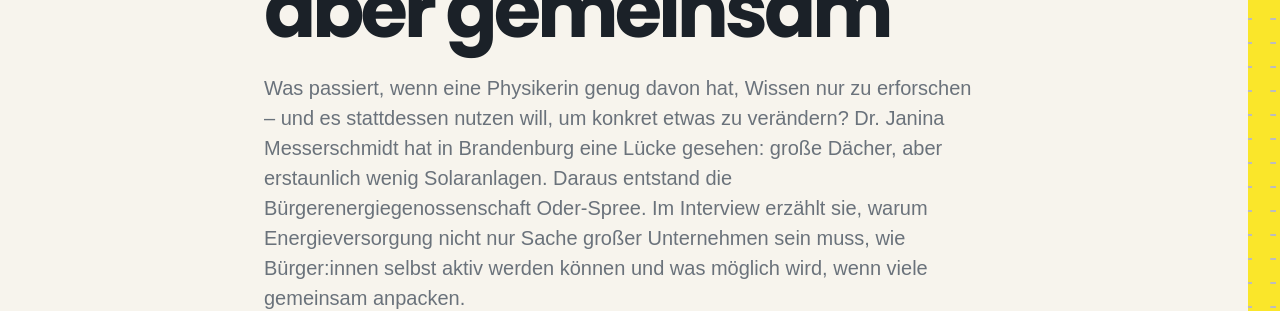
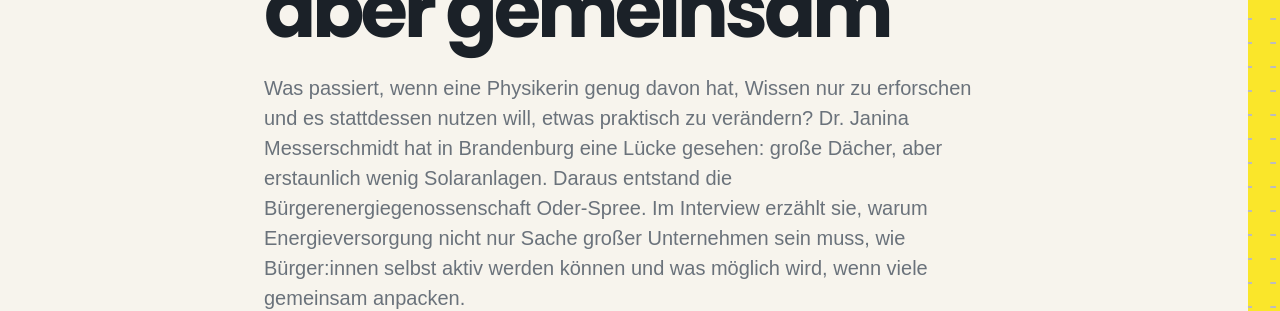
Before and after one commit to okfde/open-energy, a Jekyll site: the page built from _blog/interview-janina.md, in a window 1280 px wide and 900 px high, scrolled down 337 px. Shown: the part 183-494 px from the top of the window. Built offline with Jekyll 4.4.1, drawn with Linux system fonts in a browser that asks for light colours; some web fonts are replaced.

Commit message:
changed teaser

```diff
--- a/_blog/interview-janina.md
+++ b/_blog/interview-janina.md
@@ -2,7 +2,7 @@
 title: "Bürgerenergie: Strom selbermachen, aber gemeinsam"
 date: 2026-08-06
 category: Solarenergie
-excerpt: "Was passiert, wenn eine Physikerin genug davon hat, Wissen nur zu erforschen – und es stattdessen nutzen will, um konkret etwas zu verändern? Dr. Janina Messerschmidt hat in Brandenburg eine Lücke gesehen: große Dächer, aber erstaunlich wenig Solaranlagen. Daraus entstand die Bürgerenergiegenossenschaft Oder-Spree. Im Interview erzählt sie, warum Energieversorgung nicht nur Sache großer Unternehmen sein muss, wie Bürger:innen selbst aktiv werden können und was möglich wird, wenn viele gemeinsam anpacken."
+excerpt: "Was passiert, wenn eine Physikerin genug davon hat, Wissen nur zu erforschen und es stattdessen nutzen will, etwas praktisch zu verändern? Dr. Janina Messerschmidt hat in Brandenburg eine Lücke gesehen: große Dächer, aber erstaunlich wenig Solaranlagen. Daraus entstand die Bürgerenergiegenossenschaft Oder-Spree. Im Interview erzählt sie, warum Energieversorgung nicht nur Sache großer Unternehmen sein muss, wie Bürger:innen selbst aktiv werden können und was möglich wird, wenn viele gemeinsam anpacken."
 featured: true
 image: "/assets/images/photos/blog/arduino-1.jpg"
 author: "Stephanie Bergwinkl"
```
